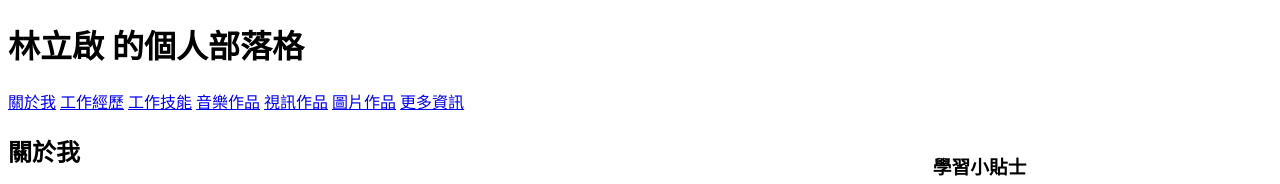
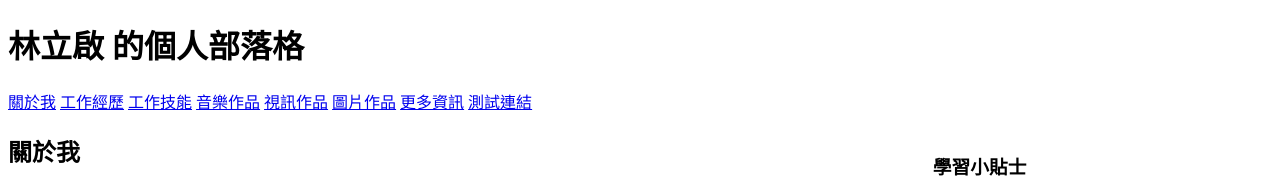
Before and after one commit to s111416005-Litchi/website_HTML, a plain HTML site: page index.html in a window 1280 px wide. Shown: the top 184 px of the page. Drawn offline with Linux system fonts and the light colour scheme.

Commit message:
Update index.html

```diff
--- a/index.html
+++ b/index.html
@@ -16,6 +16,7 @@
             <a href="#section5">視訊作品</a>
             <a href="#section6">圖片作品</a>
             <a href="#section7">更多資訊</a>
+            <a href="#section7">測試連結</a>
         </nav>
     </header>
 
```
